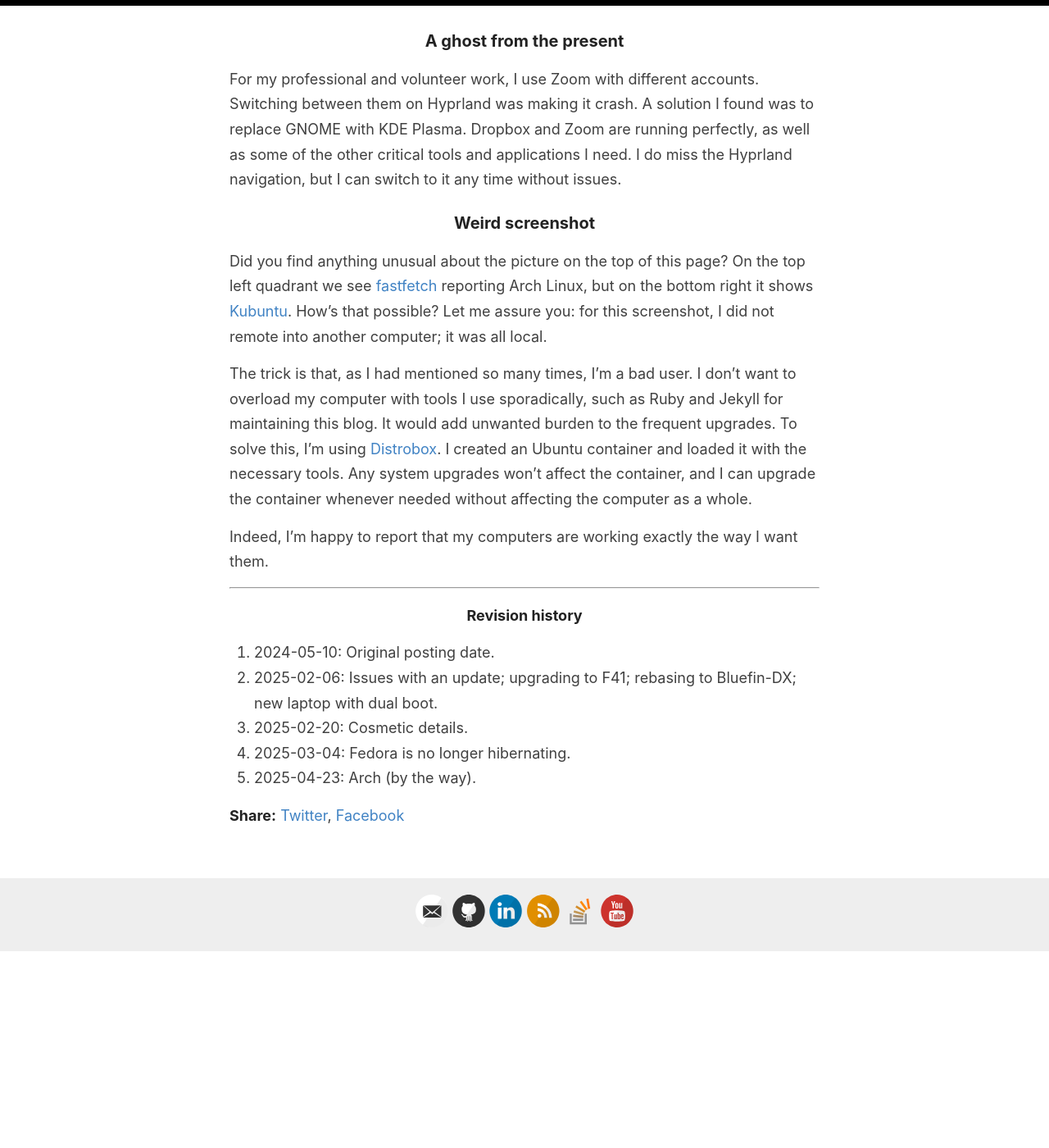
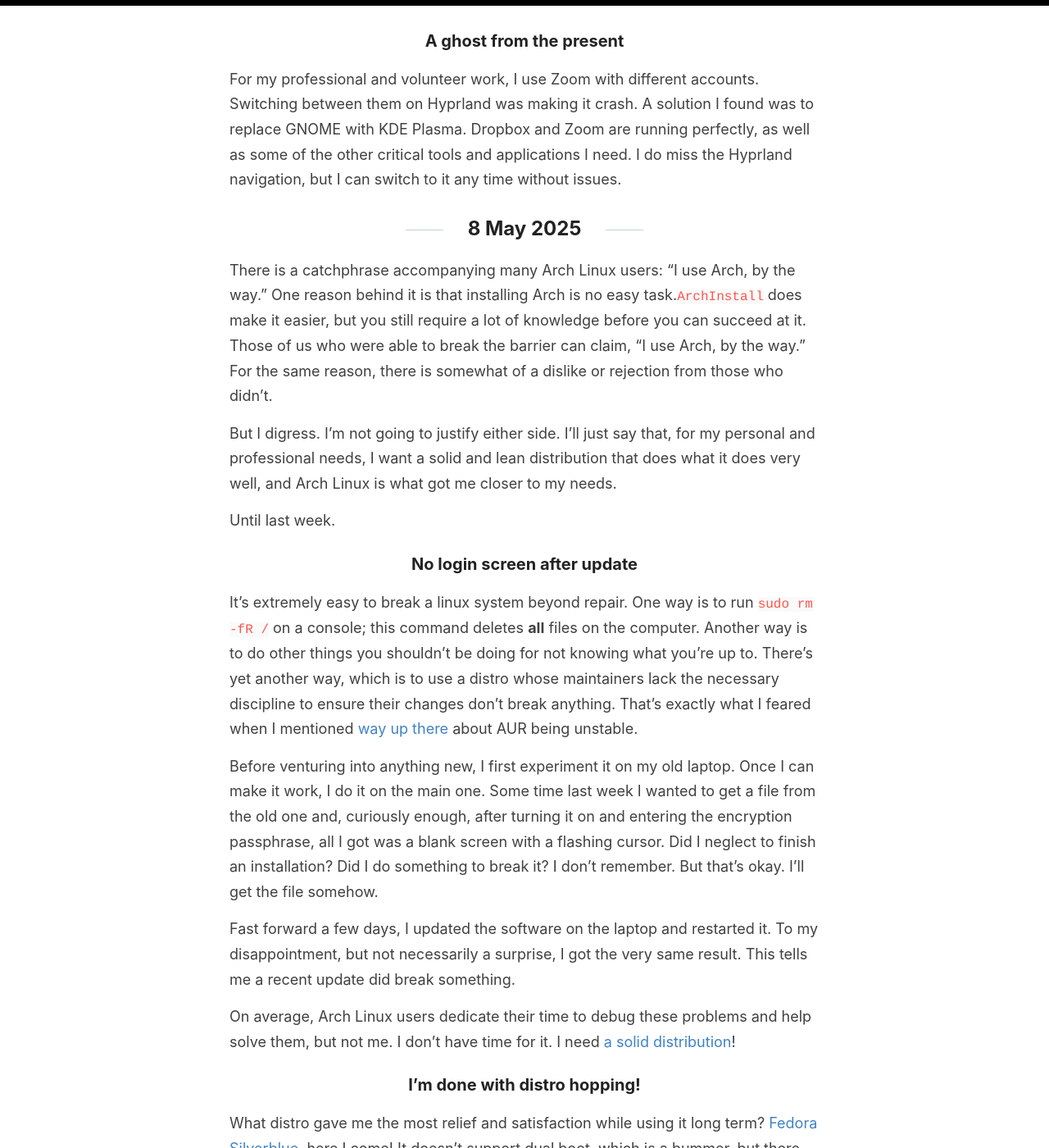
Before and after one commit to taflaj/taflaj.github.io, a Jekyll site: the page built from _posts/2024-05-10-perfect-desktop.md, in a window 1280 px wide and 1400 px high, scrolled down 11386 px. Shown: the whole window at 82% size. Built offline with Jekyll 4.4.1, drawn with Linux system fonts in a browser that asks for light colours; before the commit the page ends 12546 px from its top, so only the background shows below that; some of the changed text lies outside the part shown.

Commit message:
Switched laptop to Aurora DX.

```diff
--- a/_posts/2024-05-10-perfect-desktop.md
+++ b/_posts/2024-05-10-perfect-desktop.md
@@ -3,12 +3,12 @@
 title:  "The quest for the perfect desktop"
 categories: technology linux
 date: 2024-05-10
-last_modified_at: 2025-04-23
+last_modified_at: 2025-05-08
 excerpt_separator: <!--more-->
 ---
 [![My Perfect Desktop](/assets/images/desktop.jpg)](/perfect-desktop/)
 
-On my desktop PC I'm currently running Arch Linux with [MATE Desktop][mate]. On my laptop I have dual boot: Windows 11 and Arch Linux alternating between [KDE Plasma][kde] and [Hyprland][hypr]. It took me significant time and effort to come here, though.
+On my desktop PC I'm currently running Arch Linux with [MATE Desktop][mate]. On my laptop I have [Fedora Silverblue][fedora] rebased to [Aurora DX][aurora]. It took me significant time and effort to come here, though.
 <!--more-->
 
 ## A very long history in the making
@@ -37,7 +37,7 @@
 
 At the heart of [KDE neon][neon] we had the trustworthy [Ubuntu][ubuntu], but certain things were just not working for me. Where was the problem: KDE or [Ubuntu][ubuntu]? I tried Xubuntu 18.10, just to make sure, and the same problems persisted. It was time to walk away from Ubuntu.
 
-In comes [Manjaro][manjaro]. I did not have the time, neither the patience, to set up [Arch Linux][arch], hence my choice. It worked very well for me for quite some time. People at work barely noted the difference. The resident expert warned me against using [Arch Linux][arch] or their descendants. Although the distro is quite stable, the [Arch User Repository (AUR)][aur] is anything but. There are too frequent and overwhelming updates, mostly to fix what they broke on a previous release. There was plenty of wealth within [AUR][aur] and I decided to take the risk. In effect, it was not rare for me to start a system update and realize that there were dozens (if not hundreds) of new packages. After a while, it became rather inconvenient.
+In comes [Manjaro][manjaro]. I did not have the time, neither the patience, to set up [Arch Linux][arch], hence my choice. It worked very well for me for quite some time. People at work barely noted the difference. The resident expert warned me against using [Arch Linux][arch] or their descendants. <a id="aur"></a>Although the distro is quite stable, the [Arch User Repository (AUR)][aur] is anything but. There are too frequent and overwhelming updates, mostly to fix what they broke on a previous release. There was plenty of wealth within [AUR][aur] and I decided to take the risk. In effect, it was not rare for me to start a system update and realize that there were dozens (if not hundreds) of new packages. After a while, it became rather inconvenient.
 
 The next several weeks were exhausting. Using [DistroWatch][distrowatch] as my guide, I tried [MX Linux][mx], [Linux Mint][mint], [AlmaLinux OS][alma] ([if it's good for CERN and Fermilab, then it must be good for me][cern]), and so many others, all of them with their pros and cons, and all of them with some little unique annoyance that would irritate me.
 
@@ -117,7 +117,7 @@
 
 <mark>Attention: it's not a full blown distro. You don't get to install it. Instead, you install a standard atomic desktop and then rebase it to your creation.</mark>
 
-Meanwhile, I've found [Bluefin-DX](https://projectbluefin.io/). It's custom tailored for application development, coming pre-configured with Visual Studio Code for devcontainers, virtualization tools, development and administration tools, a Jurassic theme that would make my granddaughter happy, and so many other goodies. Beyond flatpak, it also comes with [Homebrew][brew] which, despite a few glitches, works very well.
+Meanwhile, I've found [Bluefin-DX][bluefin]. It's custom tailored for application development, coming pre-configured with Visual Studio Code for devcontainers, virtualization tools, development and administration tools, a Jurassic theme that would make my granddaughter happy, and so many other goodies. Beyond flatpak, it also comes with [Homebrew][brew] which, despite a few glitches, works very well.
 
 ## 18 December 2024
 
@@ -127,7 +127,7 @@
 
 ## 4 March 2025
 
-All is going well, but suddenly there's a new Fedora update and my laptop stops hibernating. The main difference is that I was running kernel version 6.12.13-200.fc41.x86_64, which was upgraded to 6.12.15-200.fc41.x86_64. Was there an issue with the upgrade? Did I do anything wrong? Because I have different kernel versions, I kept using the former until a new one becomes available.
+All is going well, but suddenly there's a new Fedora update and my laptop stops <a id="hibernate"></a>hibernating. The main difference is that I was running kernel version 6.12.13-200.fc41.x86_64, which was upgraded to 6.12.15-200.fc41.x86_64. Was there an issue with the upgrade? Did I do anything wrong? Because I have different kernel versions, I kept using the former until a new one becomes available.
 
 And that was 6.13.5-200.fc41.x86_64… and the laptop refuses to hibernate.
 
@@ -174,19 +174,43 @@
 
 For my professional and volunteer work, I use Zoom with different accounts. Switching between them on Hyprland was making it crash. A solution I found was to replace GNOME with KDE Plasma. Dropbox and Zoom are running perfectly, as well as some of the other critical tools and applications I need. I do miss the Hyprland navigation, but I can switch to it any time without issues.
 
-### Weird screenshot
+## 8 May 2025
 
-Did you find anything unusual about the picture on the top of this page? On the top left quadrant we see [fastfetch][fastfetch] reporting Arch Linux, but on the bottom right it shows [Kubuntu][kubuntu]. How's that possible? Let me assure you: for this screenshot, I did not remote into another computer; it was all local.
+There is a catchphrase accompanying many Arch Linux users: "I use Arch, by the way." One reason behind it is that installing Arch is no easy task.`ArchInstall` does make it easier, but you still require a lot of knowledge before you can succeed at it. Those of us who were able to break the barrier can claim, "I use Arch, by the way." For the same reason, there is somewhat of a dislike or rejection from those who didn't.
 
-The trick is that, as I had mentioned so many times, I'm a bad user. I don't want to overload my computer with tools I use sporadically, such as Ruby and Jekyll for maintaining this blog. It would add unwanted burden to the frequent upgrades. To solve this, I'm using [Distrobox][dbox]. I created an Ubuntu container and loaded it with the necessary tools. Any system upgrades won't affect the container, and I can upgrade the container whenever needed without affecting the computer as a whole.
+But I digress. I'm not going to justify either side. I'll just say that, for my personal and professional needs, I want a <a id="solid"></a>solid and lean distribution that does what it does very well, and Arch Linux is what got me closer to my needs.
 
-Indeed, I'm happy to report that my computers are working exactly the way I want them.
+Until last week.
+
+### No login screen after update
+
+It's extremely easy to break a linux system beyond repair. One way is to run `sudo rm -fR /` on a console; this command deletes **all** files on the computer. Another way is to do other things you shouldn't be doing for not knowing what you're up to. There's yet another way, which is to use a distro whose maintainers lack the necessary discipline to ensure their changes don't break anything. That's exactly what I feared when I mentioned [way up there](#aur "AUR can be unstable") about AUR being unstable.
+
+Before venturing into anything new, I first experiment it on my old laptop. Once I can make it work, I do it on the main one. Some time last week I wanted to get a file from the old one and, curiously enough, after turning it on and entering the encryption passphrase, all I got was a blank screen with a flashing cursor. Did I neglect to finish an installation? Did I do something to break it? I don't remember. But that's okay. I'll get the file somehow.
+
+Fast forward a few days, I updated the software on the laptop and restarted it. To my disappointment, but not necessarily a surprise, I got the very same result. This tells me a recent update did break something.
+
+On average, Arch Linux users dedicate their time to debug these problems and help solve them, but not me. I don't have time for it. I need [a solid distribution](#solid "Solid and lean, in this order")!
+
+### I'm done with distro hopping!
+
+What distro gave me the most relief and satisfaction while using it long term? [Fedora Silverblue][fedora], here I come! It doesn't support dual boot, which is a bummer, but there are plenty of ways to run Windows applications on Linux. Worst case scenario, I can spin up a virtual machine and install Windows on it. Layering applications on Silverblue adds plenty of overhead, but fortunately [Bluefin-DX][bluefin] comes with plenty of batteries included that spare me the pain.
+
+Guess who came knocking on my door: the [ghost from the past](#past "ghost from the past")! Fedora 42 comes with GNOME 48.0, which is incompatible with Dropbox. Whatever problems I had with Arch and GNOME are repeating themselves with Fedora, so I'm applying the same solution: switch to KDE Plasma. Fortunately (again), [Aurora DX][aurora] is equivalent to [Bluefin-DX][bluefin], but using KDE Plasma instead.
+
+What about [hibernation](#hibernate "hibernation")? It works to perfection when secure boot is turned off. Security is also a very important factor for me, but I'm trading it off in the interim. My encrypted filesystem will do.
+
+What about my desktop? Oh, well… Backing it up, installing the new OS, and restoring it to operational mode takes a lot of effort. Until it breaks, I'll continue using it.
+
+Indeed, I'm happy to report that my laptop working exactly the way I want it. My desktop will follow soon.r
 
 [alma]: https://almalinux.org/
 [arch]: https://archlinux.org/
 [arco]: https://arcolinux.com/
 [aur]: https://aur.archlinux.org/
+[aurora]: https://docs.getaurora.dev/dx/aurora-dx-intro/
 [auto]: https://github.com/nwg-piotr/autotiling
+[bluefin]: https://projectbluefin.io/
 [brew]: https://brew.sh/
 [brodie]: https://www.youtube.com/channel/UCld68syR8Wi-GY_n4CaoJGA
 [centos]: https://www.servethehome.com/ibm-red-hat-puts-rhel-source-behind-paywall/
@@ -230,3 +254,4 @@
 1. 2025-02-20: Cosmetic details.
 1. 2025-03-04: Fedora is no longer hibernating.
 1. 2025-04-23: Arch (by the way).
+1. 2025-05-08: Aurora DX.
```
Also changed, not shown: assets/images/desktop.jpg.
